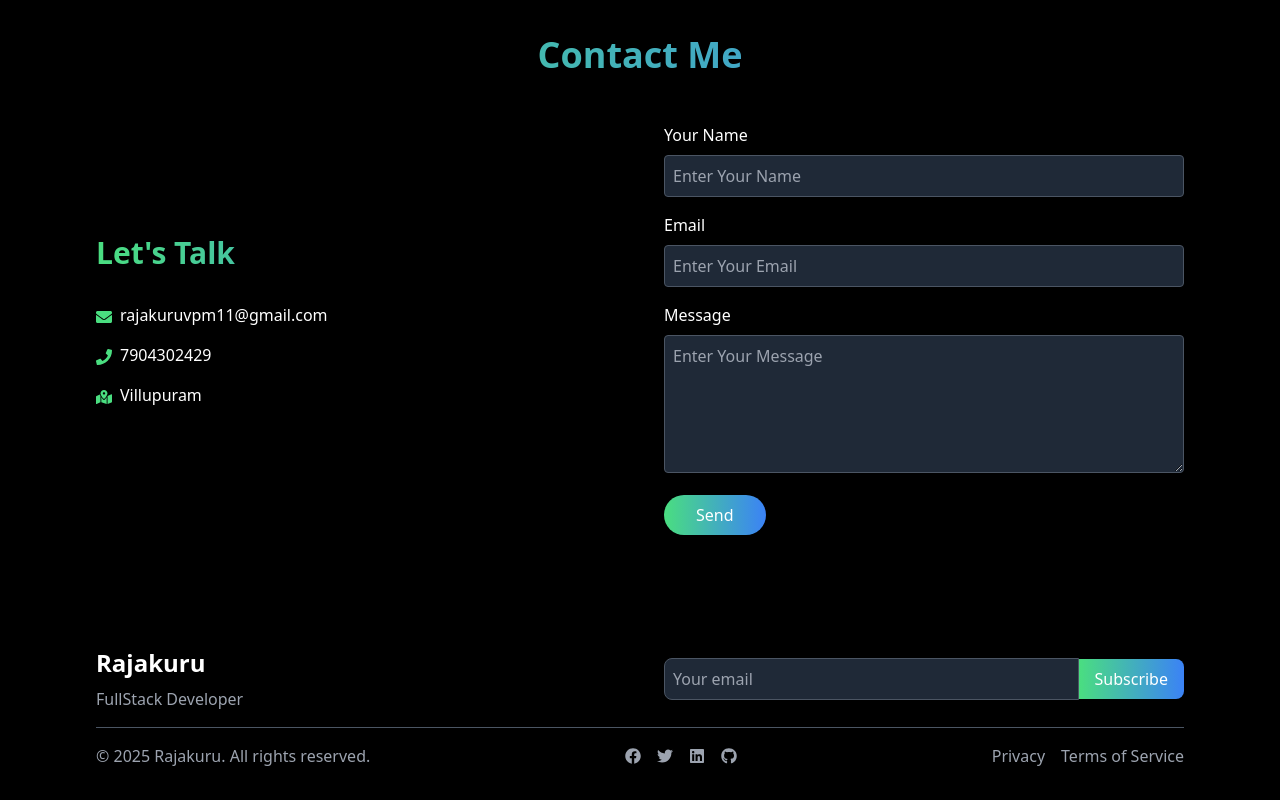
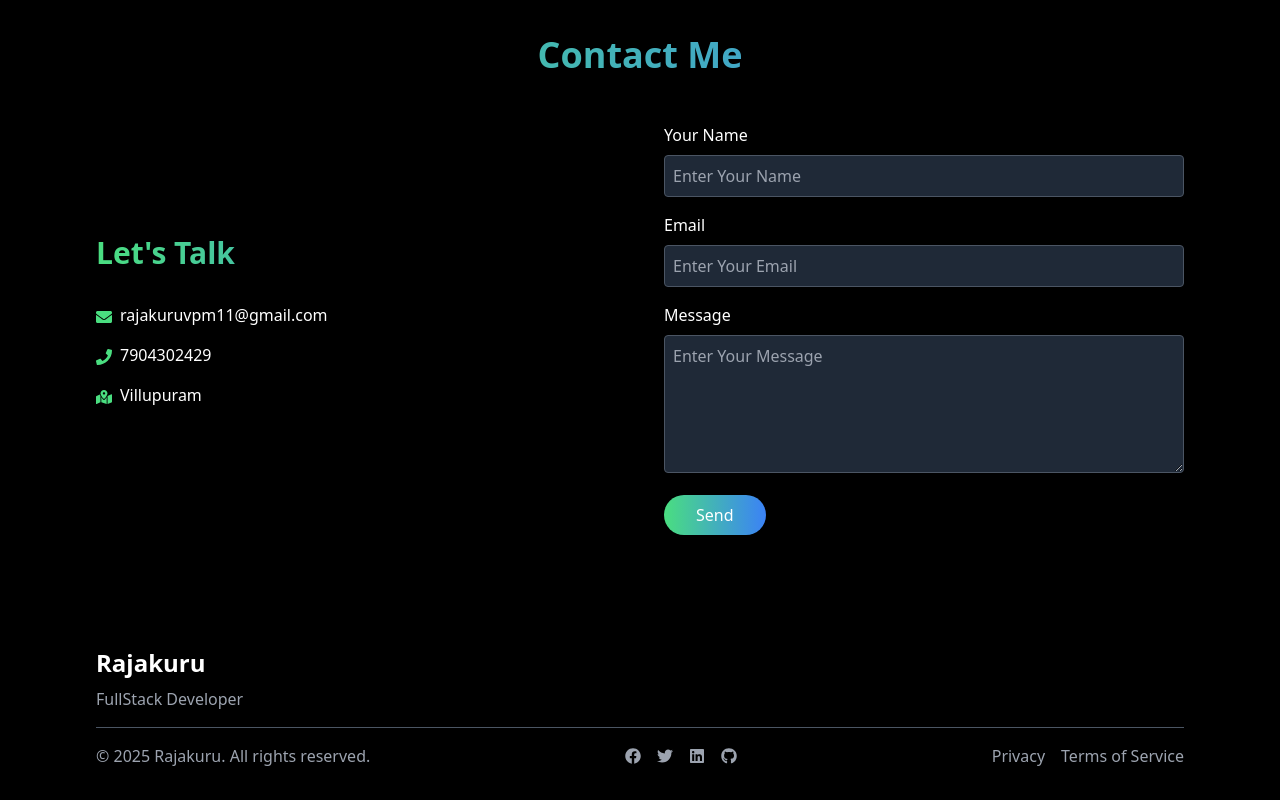
Before and after one commit to Rajakuruvpm/New_portfolio, a React (Vite) app: page / in a window 1280 px wide. Shown: the part 4079-4879 px from the top of the page. Built offline with nearby package versions, Linux system fonts and the light colour scheme.

Commit message:
Update Footer.jsx

```diff
--- a/src/components/Footer.jsx
+++ b/src/components/Footer.jsx
@@ -12,23 +12,7 @@ const Footer = () => {
               FullStack Developer
             </p>
           </div>
-          <div className="flex-1 w-full">
-            <form className="flex items-center justify-center">
-              <input
-                type="email"
-                placeholder="Your email"
-                className="w-full p-2 rounded-l-lg bg-gray-800 border border-gray-600
-                focus:outline-none focus:border-green-400"
-              />
-              <button
-                type="submit"
-                className="bg-gradient-to-r from-green-400 to-blue-500 text-white px-4
-                py-2 rounded-r-lg"
-              >
-                Subscribe
-              </button>
-            </form>
-          </div>
+
         </div>
 
         <div
```
